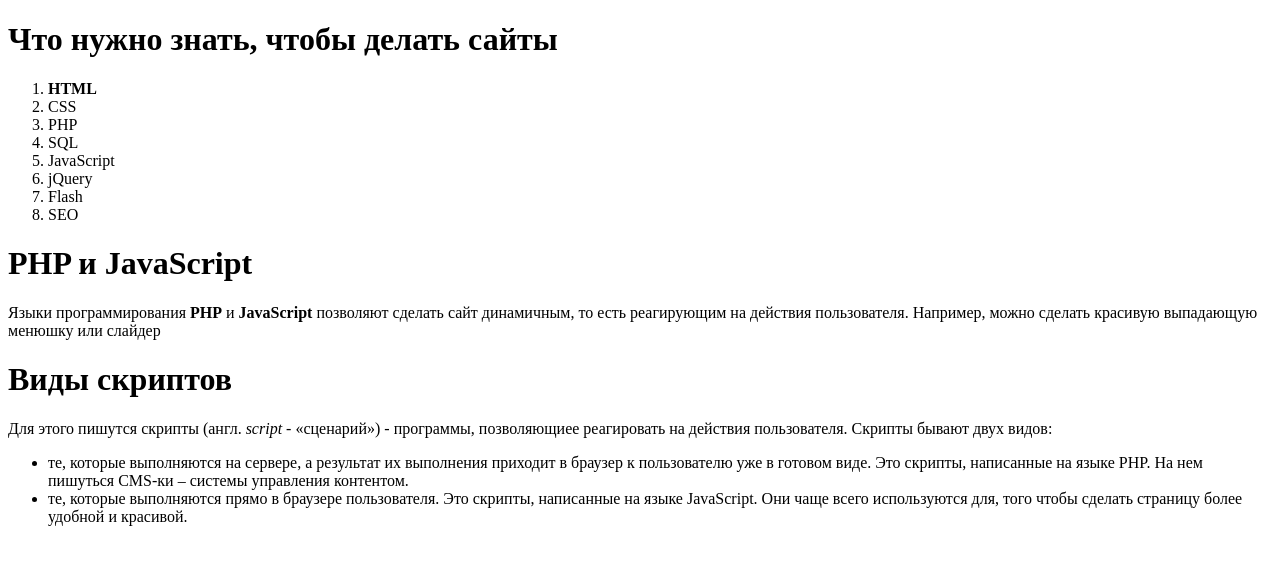
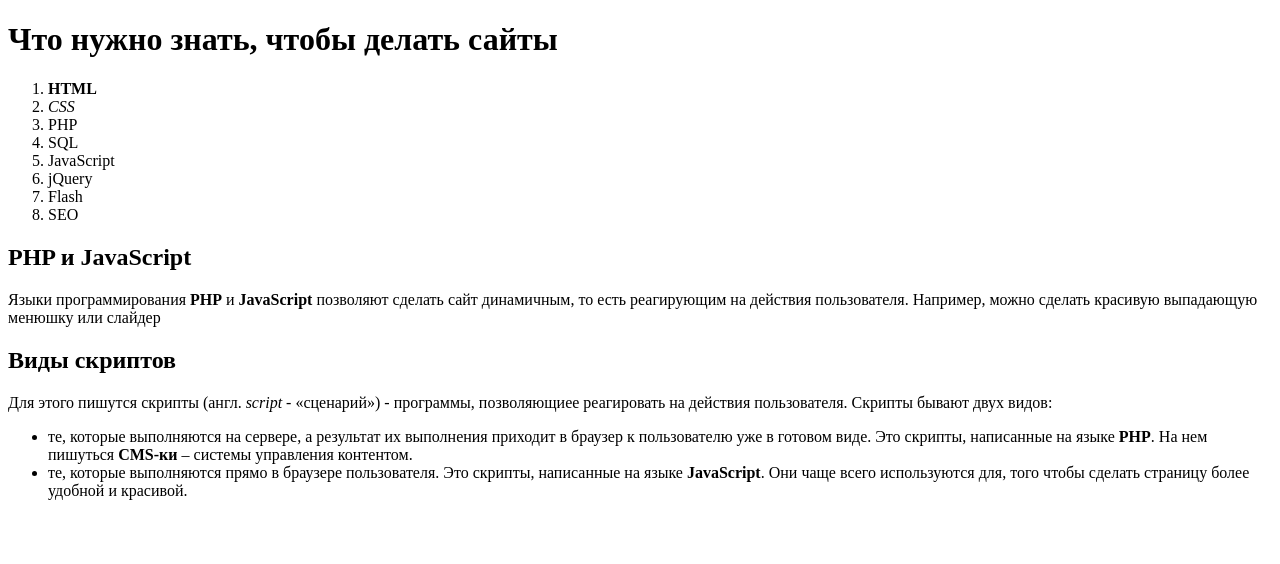
Before and after one commit to DewFill/dewfill.github.io, a website: page interface_design/task4.html in a window 1280 px wide. Drawn offline with Linux system fonts and the light colour scheme.

Commit message:
Update task4.html

```diff
--- a/interface_design/task4.html
+++ b/interface_design/task4.html
@@ -9,7 +9,7 @@
 
 <ol>
 <li><b>HTML</b></li>
-<li>CSS</li>
+<li><i>CSS</i></li>
 <li>PHP</li>
 <li>SQL</li>
 <li>JavaScript</li>
@@ -18,14 +18,14 @@
 <li>SEO</li>
 </ol>
 
-<h1>PHP и JavaScript</h1>
+<h2>PHP и JavaScript</h2>
 <p>Языки программирования <b>PHP</b> и <b>JavaScript</b> позволяют сделать сайт динамичным, то есть реагирующим на действия пользователя. Например, можно сделать красивую выпадающую менюшку или слайдер</p>
-<h1>Виды скриптов</h1>
+<h2>Виды скриптов</h2>
 <p>Для этого пишутся скрипты (англ. <i>script</i> - «сценарий») - программы, позволяющиее реагировать на действия пользователя. Скрипты бывают двух видов:</p>
 <ul>
-<li>те, которые выполняются на сервере, а результат их выполнения приходит в браузер к пользователю уже в готовом виде. Это скрипты, написанные на языке PHP. На нем пишуться CMS-ки – системы управления контентом.</li>
+<li>те, которые выполняются на сервере, а результат их выполнения приходит в браузер к пользователю уже в готовом виде. Это скрипты, написанные на языке <b>PHP</b>. На нем пишуться <b>CMS-ки</b> – системы управления контентом.</li>
 
-<li>те, которые выполняются прямо в браузере пользователя. Это скрипты, написанные на языке JavaScript. Они чаще всего используются для, того чтобы сделать страницу более удобной и красивой.</li>
+<li>те, которые выполняются прямо в браузере пользователя. Это скрипты, написанные на языке <b>JavaScript</b>. Они чаще всего используются для, того чтобы сделать страницу более удобной и красивой.</li>
 </ul>
 </body>
 </html>
```
